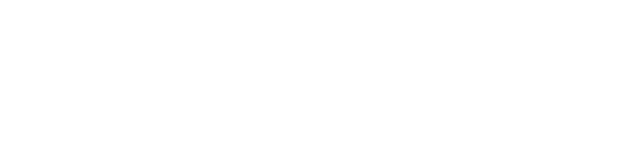
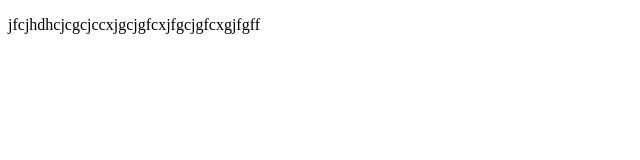
Before and after one commit to Abrorjon15/NPM, a plain HTML site: page index.html in a window 1280 px wide. Shown: the whole page, without its empty margins (0-640 px from the left). Drawn offline with Linux system fonts and the light colour scheme.

```diff
--- a/index.html
+++ b/index.html
@@ -5,7 +5,7 @@
     <title>Document</title>
 </head>
 <body>
-
+    <p>jfcjhdhcjcgcjccxjgcjgfcxjfgcjgfcxgjfgff</p>
 
 
 
```
